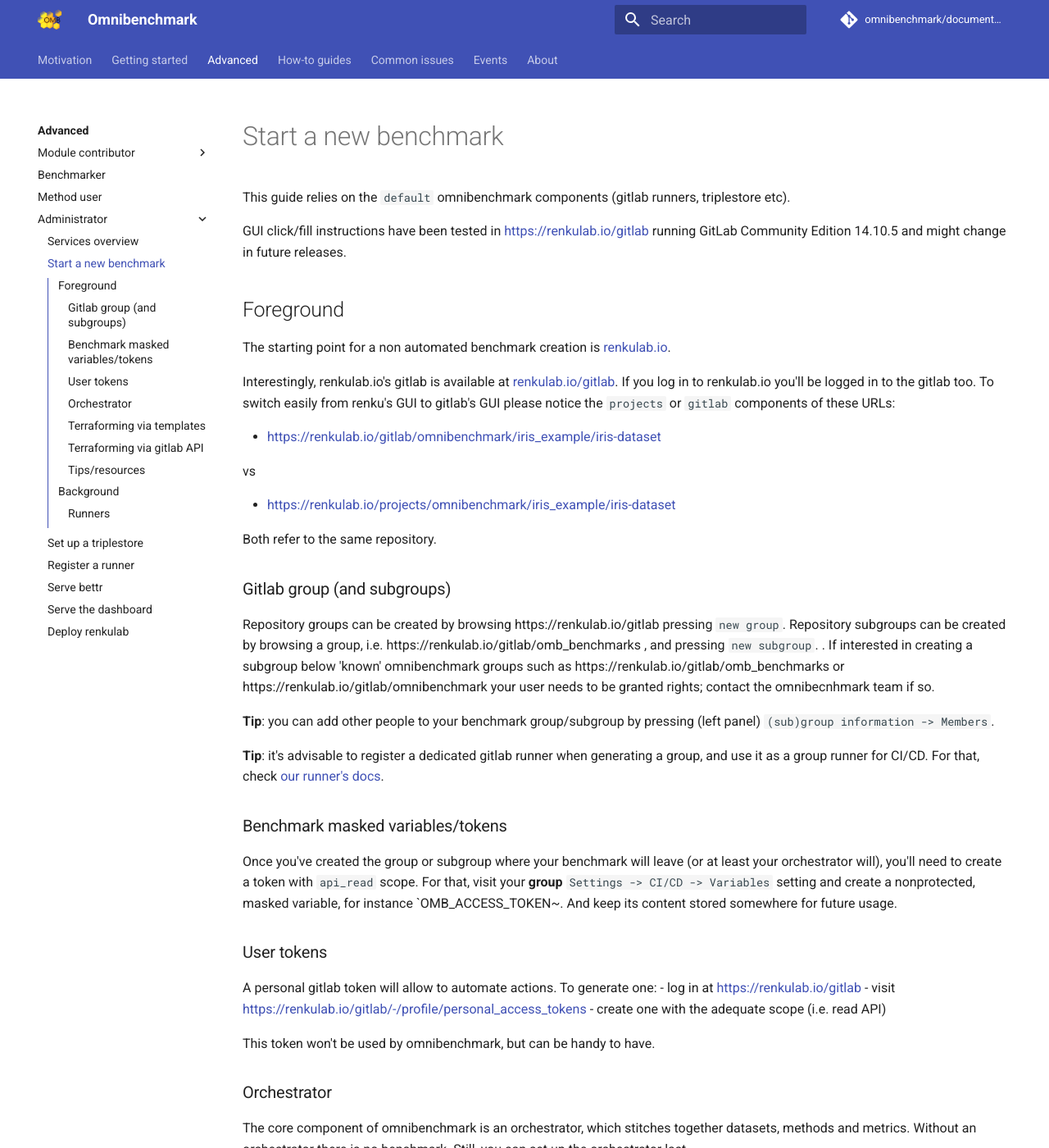
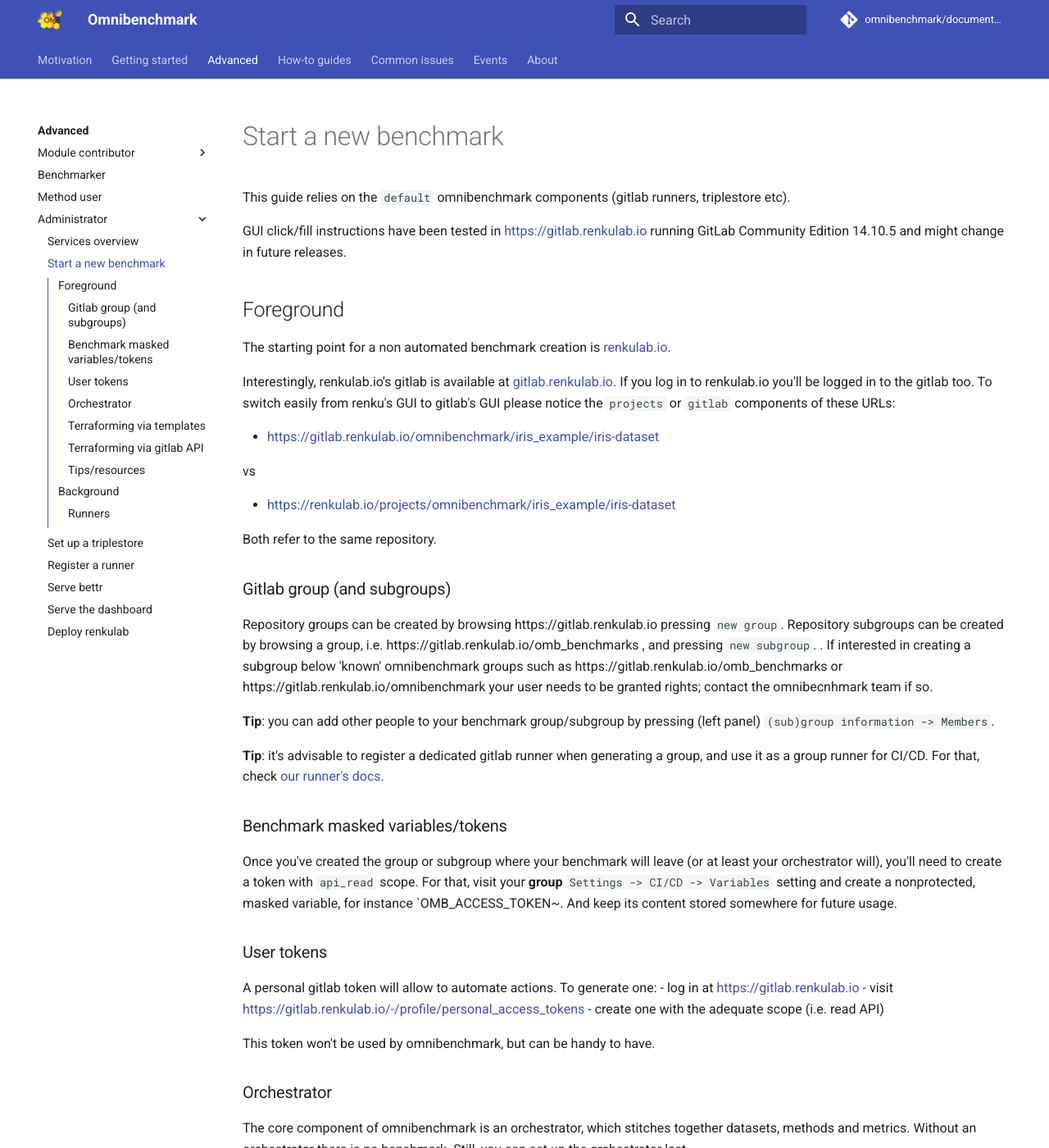
Before and after one commit to omnibenchmark-renku/documentation, an MkDocs documentation site: the page built from docs/02_advanced/04_admin/02_new_benchmark.md, in a window 1280 px wide and 1400 px high. Shown: the whole window at 82% size. Built offline with MkDocs 1.6.1 and Material for MkDocs 9.7.7, drawn with Linux system fonts in a browser that asks for light colours; comment, search, counter and statistics services are not loaded.

````diff
--- a/docs/02_advanced/04_admin/02_new_benchmark.md
+++ b/docs/02_advanced/04_admin/02_new_benchmark.md
@@ -1,14 +1,14 @@
 This guide relies on the `default` omnibenchmark components (gitlab runners, triplestore etc).
 
-GUI click/fill instructions have been tested in [https://renkulab.io/gitlab](https://renkulab.io/gitlab) running GitLab Community Edition 14.10.5 and might change in future releases.
+GUI click/fill instructions have been tested in [https://gitlab.renkulab.io](https://gitlab.renkulab.io) running GitLab Community Edition 14.10.5 and might change in future releases.
 
 ## Foreground
 
 The starting point for a non automated benchmark creation is [renkulab.io](https://renkulab.io).
 
-Interestingly, renkulab.io's gitlab is available at [renkulab.io/gitlab](https://renkulab.io/gitlab). If you log in to renkulab.io you'll be logged in to the gitlab too. To switch easily from renku's GUI to gitlab's GUI please notice the `projects` or `gitlab` components of these URLs:
+Interestingly, renkulab.io's gitlab is available at [gitlab.renkulab.io](https://gitlab.renkulab.io). If you log in to renkulab.io you'll be logged in to the gitlab too. To switch easily from renku's GUI to gitlab's GUI please notice the `projects` or `gitlab` components of these URLs:
 
-- [https://renkulab.io/gitlab/omnibenchmark/iris_example/iris-dataset](https://renkulab.io/gitlab/omnibenchmark/iris_example/iris-dataset)
+- [https://gitlab.renkulab.io/omnibenchmark/iris_example/iris-dataset](https://gitlab.renkulab.io/omnibenchmark/iris_example/iris-dataset)
 
 vs
 
@@ -18,11 +18,11 @@ Both refer to the same repository.
 
 ### Gitlab group (and subgroups)
 
-Repository groups can be created by browsing https://renkulab.io/gitlab pressing `new group`. Repository subgroups can be created by browsing a group, i.e.  https://renkulab.io/gitlab/omb_benchmarks , and pressing `new subgroup`. . If interested in creating a subgroup below 'known' omnibenchmark groups such as https://renkulab.io/gitlab/omb_benchmarks  or https://renkulab.io/gitlab/omnibenchmark your user needs to be granted rights; contact the omnibecnhmark team if so.
+Repository groups can be created by browsing https://gitlab.renkulab.io pressing `new group`. Repository subgroups can be created by browsing a group, i.e.  https://gitlab.renkulab.io/omb_benchmarks , and pressing `new subgroup`. . If interested in creating a subgroup below 'known' omnibenchmark groups such as https://gitlab.renkulab.io/omb_benchmarks  or https://gitlab.renkulab.io/omnibenchmark your user needs to be granted rights; contact the omnibecnhmark team if so.
 
 **Tip**: you can add other people to your benchmark group/subgroup by pressing (left panel) `(sub)group information -> Members`.
 
-**Tip**: it's advisable to register a dedicated gitlab runner when generating a group, and use it as a group runner for CI/CD. For that, check [our runner's docs](../04_runner).
+**Tip**: it's advisable to register a dedicated gitlab runner when generating a group, and use it as a group runner for CI/CD. For that, check [our runner's docs](04_runner.md).
 
 ### Benchmark masked variables/tokens
 
@@ -31,8 +31,8 @@ Once you've created the group or subgroup where your benchmark will leave (or at
 ### User tokens
 
 A personal gitlab token will allow to automate actions. To generate one:
-- log in at [https://renkulab.io/gitlab](https://renkulab.io/gitlab)
-- visit [https://renkulab.io/gitlab/-/profile/personal_access_tokens](https://renkulab.io/gitlab/-/profile/personal_access_tokens)
+- log in at [https://gitlab.renkulab.io](https://gitlab.renkulab.io)
+- visit [https://gitlab.renkulab.io/-/profile/personal_access_tokens](https://gitlab.renkulab.io/-/profile/personal_access_tokens)
 - create one with the adequate scope (i.e. read API)
 
 This token won't be used by omnibenchmark, but can be handy to have.
@@ -41,7 +41,7 @@ This token won't be used by omnibenchmark, but can be handy to have.
 
 The core component of omnibenchmark is an orchestrator, which stitches together datasets, methods and metrics. Without an orchestrator there is no benchmark. Still, you can set up the orchestrator last.
 
-Orchestrators are unusual omnibenchmark components. They're mainly a gitlab CI/CD yaml. An [example orchestrator](https://renkulab.io/gitlab/omnibenchmark/iris_example/iris-orchestrator/-/blob/master/.gitlab-ci.yml) looks like this:
+Orchestrators are unusual omnibenchmark components. They're mainly a gitlab CI/CD yaml. An [example orchestrator](https://gitlab.renkulab.io/omnibenchmark/iris_example/iris-orchestrator/-/blob/master/.gitlab-ci.yml) looks like this:
 
 ```
 variables:
@@ -95,7 +95,7 @@ The first stanza (`variables`) defines variables needed for overall git behaviou
 
 The second stanza (`image_build`) generates a renku-powered docker image (i.e. for interactive sessions).
 
-The third stanza (`trigger_iris_dataset`) is how most of the orchestrator CI/CD tasks look like: they trigger downstream projects CI/CDs; that is, their `gitlab-ci.yaml`. In the example above, triggers [the iris dataset CI/CD](https://renkulab.io/gitlab/omnibenchmark/iris_example/iris-dataset/-/blob/master/.gitlab-ci.yml).
+The third stanza (`trigger_iris_dataset`) is how most of the orchestrator CI/CD tasks look like: they trigger downstream projects CI/CDs; that is, their `gitlab-ci.yaml`. In the example above, triggers [the iris dataset CI/CD](https://gitlab.renkulab.io/omnibenchmark/iris_example/iris-dataset/-/blob/master/.gitlab-ci.yml).
 
 ### Terraforming via templates
 
@@ -121,4 +121,4 @@ Infrastructure-wise, some manual actions need to be done to start a new benchmar
 
 ### Runners
 
-It's advisable to register a dedicated gitlab runner when generating a benchmark, and use it as a group runner for CI/CD. For that, check [our runner's docs](../04_runner)
+It's advisable to register a dedicated gitlab runner when generating a benchmark, and use it as a group runner for CI/CD. For that, check [our runner's docs](04_runner).
````
Also changed, not shown: docs/02_advanced/04_admin/04_runner.md (+4 -4 lines), docs/02_advanced/04_admin/index.md (+3 -3 lines).
